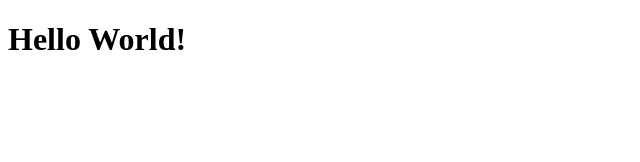
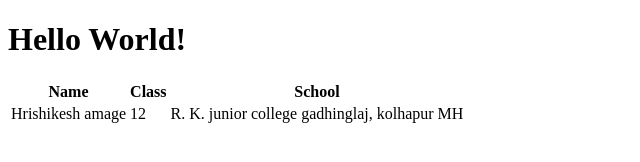
Before and after one commit to hrishikesh-amage/hrishikeshamage, a plain HTML site: page index.html in a window 1280 px wide. Shown: the whole page, without its empty margins (0-640 px from the left). Drawn offline with Linux system fonts and the light colour scheme.

Commit message:
adds a table

```diff
--- a/index.html
+++ b/index.html
@@ -6,5 +6,17 @@
 <body>
 
 <h1>Hello World!</h1>
+  <table>
+    <tr>
+       <th>Name</th>
+       <th>Class</th>
+       <th>School</th>
+    </tr>
+    <tr>
+       <td>Hrishikesh amage</td>
+       <td>12</td>
+       <td>R. K. junior college gadhinglaj, kolhapur MH</td>
+    </tr>
+    </table>
 </body>
 </html>
```
